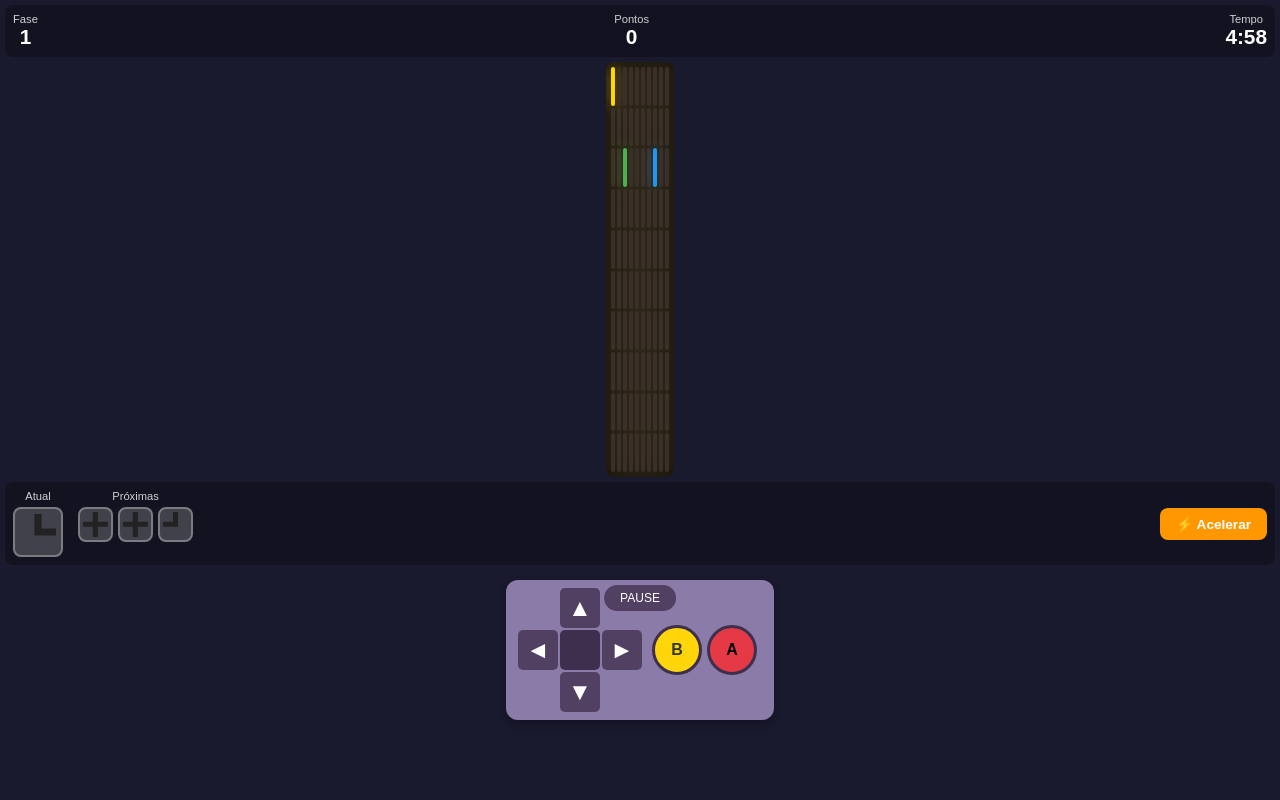
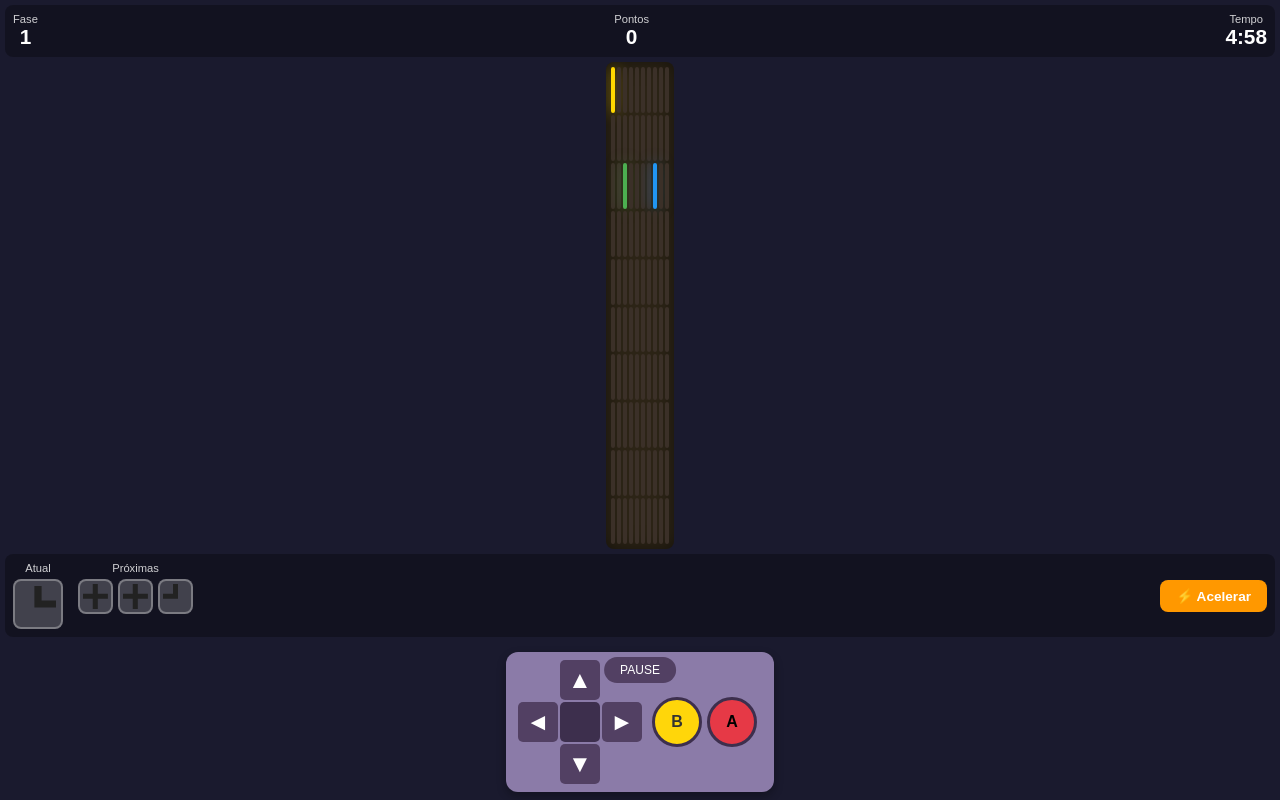
Before and after one commit to cauemassi/cauemassi.github.io, a plain HTML site: page pipeflow/index.html in a window 1280 px wide. Both pictures are taken after a click on the button "INICIAR JOGO". Drawn offline with Linux system fonts and the light colour scheme.

Commit message:
Another little fix

```diff
--- a/pipeflow/styles/main.css
+++ b/pipeflow/styles/main.css
@@ -179,7 +179,7 @@ body {
     gap: 5px;
     overflow: hidden;
     box-sizing: border-box;
-    padding-bottom: calc(var(--vh, 1vh) * 10) !important;
+    padding-bottom: calc(var(--vh, 1vh)) !important;
 }
 
 /* HUD */
```
